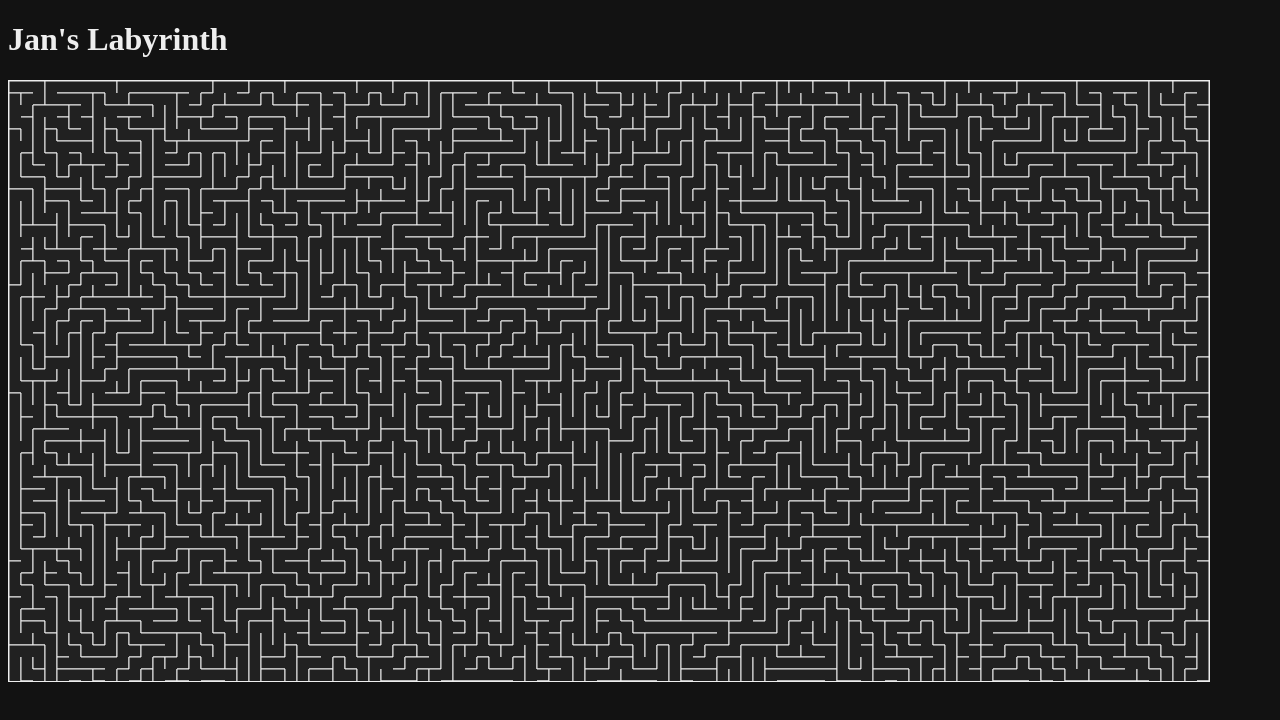
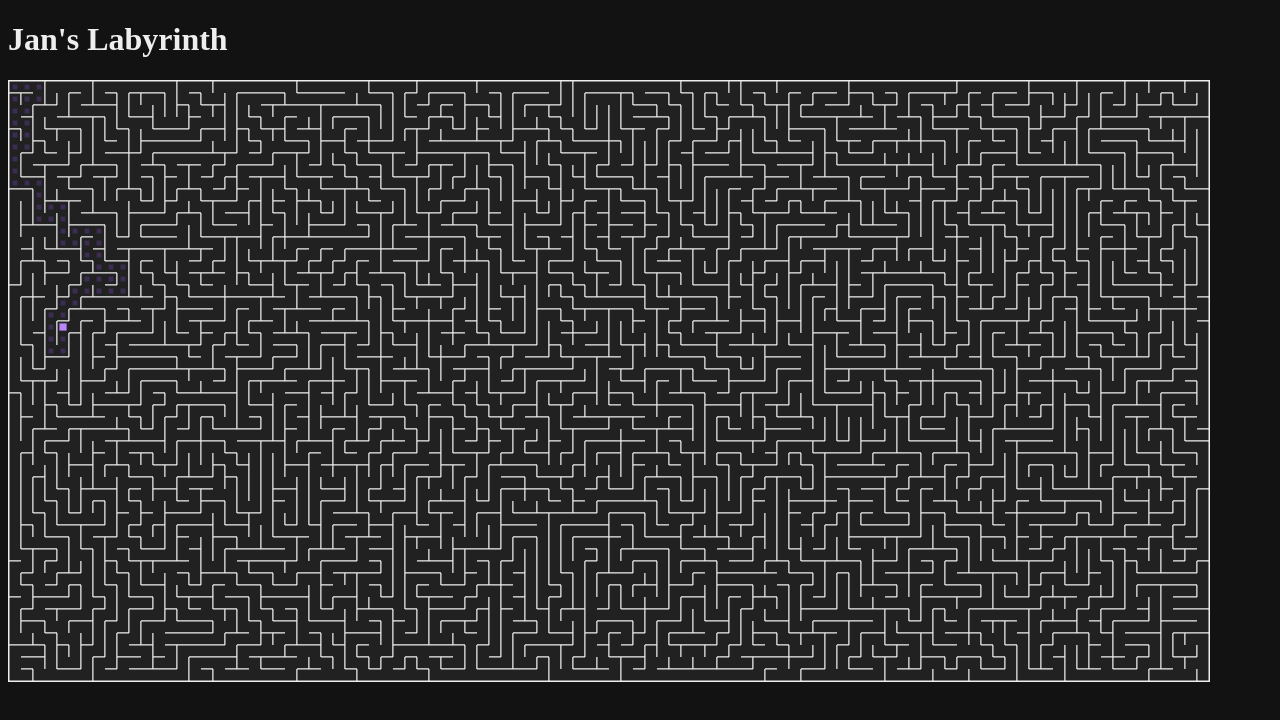
Before and after one commit to simoncragg/jans-labyrinth, a React (Create React App) app: page / in a window 1280 px wide. Shown: the top 720 px of the page. Built offline with nearby package versions, Linux system fonts and the light colour scheme; a web font is replaced by a local one.

Commit message:
feat: maze walker

```diff
--- a/src/App.tsx
+++ b/src/App.tsx
@@ -1,26 +1,43 @@
 import React, { useEffect, useRef } from "react";
 import { Maze } from "./Maze";
 import { MazeBuilder } from "./MazeBuilder";
+import { MazeWalker } from "./MazeWalker";
+import { Point } from "./Point";
 import { Size } from "./Size";
+import { ColorTheme as ColorTheme } from "./ColorTheme";
+
+const mazeSize: Size = new Size(100, 50);
+const canvasSize: Size = new Size(1200, 600);
+const exitPoint: Point = new Point(mazeSize.width - 1, mazeSize.height - 1);
 
 const App = () => {
 
-  const mazeSize: Size = new Size(100, 100);
-  const canvasSize: Size = new Size(1200, 600);
   const canvasRef = useRef<HTMLCanvasElement>(null);
   const mazeBuilderRef = useRef(new MazeBuilder());
   const mazeRef = useRef<Maze>(mazeBuilderRef.current.build(mazeSize));
+  const mazeWalkerRef = useRef<MazeWalker>(new MazeWalker(mazeRef.current, new Point(0, 0), exitPoint));
 
-  // const update = (ts: DOMHighResTimeStamp) => {};
+  const update = (ts: DOMHighResTimeStamp) => {
+  mazeWalkerRef.current.update(ts);
+
+  const canvas = canvasRef.current as HTMLCanvasElement;
+  if (!canvas) throw new Error("No canvas!");
+  const ctx = canvas.getContext("2d");
+  if (!ctx) throw new Error("No context!");
+  mazeRef.current.draw(ctx, canvasSize);
+  mazeWalkerRef.current.draw(ctx, canvasSize);
+  window.requestAnimationFrame(update);
+ };
 
   useEffect(() => {
       const canvas = canvasRef.current as HTMLCanvasElement;
       if (!canvas) throw new Error("No canvas!");
-      const context = canvas.getContext("2d");
-      if (!context) throw new Error("No context!");
-      context.strokeStyle = "#eeeeee";
-      mazeRef.current.draw(context, canvasSize);
-      //window.requestAnimationFrame(update);
+      const ctx = canvas.getContext("2d");
+      if (!ctx) throw new Error("No context!");
+      ctx.strokeStyle = ColorTheme.mazeWall;
+      mazeRef.current.draw(ctx, canvasSize);
+      window.requestAnimationFrame(update);
+      mazeWalkerRef.current.draw(ctx, canvasSize);
   });
 
   return (
--- a/src/Cell.ts
+++ b/src/Cell.ts
@@ -1,73 +1,75 @@
 import { Point } from "./Point";
-
-const north = 0;
-const east = 1;
-const south = 2;
-const west = 3;
+import { Direction } from "./Direction";
+import { ColorTheme } from "./ColorTheme";
 
 export class Cell {
-  x: number;
-  y: number;
-  visited: boolean;
+  position: Point;
+  lastVisited: number | false;
   walls: boolean[];
 
   constructor(x: number, y: number) {
-    this.x = x;
-    this.y = y;
-    this.visited = false;
+    this.position = new Point(x, y);
     this.walls = [true, true, true, true];
+    this.lastVisited = false;
   }
 
   removeWalls(neighbour: Cell) {
-    if (this.x === neighbour.x) {
-      if (this.y < neighbour.y) {
-        this.walls[south] = false;
-        neighbour.walls[north] = false;
+    const { x, y } = this.position;
+    if (x === neighbour.position.x) {
+      if (y < neighbour.position.y) {
+        this.walls[Direction.south] = false;
+        neighbour.walls[Direction.north] = false;
       } else {
-        this.walls[north] = false;
-        neighbour.walls[south] = false;
+        this.walls[Direction.north] = false;
+        neighbour.walls[Direction.south] = false;
       }
     } else {
-      if (this.x < neighbour.x) {
-        this.walls[east] = false;
-        neighbour.walls[west] = false;
+      if (x < neighbour.position.x) {
+        this.walls[Direction.east] = false;
+        neighbour.walls[Direction.west] = false;
       } else {
-        this.walls[west] = false;
-        neighbour.walls[east] = false;
+        this.walls[Direction.west] = false;
+        neighbour.walls[Direction.east] = false;
       }
     }
   }
 
   draw(ctx: CanvasRenderingContext2D, size: number) {
-    ctx.fillStyle = "#212121";
-    ctx.fillRect(this.x * size, this.y * size, size, size);
+    ctx.fillStyle = ColorTheme.mazeBackground;
+    const { x, y } = this.position;
 
-    if (this.walls[north]) {
-      const startPoint = new Point(this.x * size, this.y * size);
+    ctx.fillRect(x * size, y * size, size, size);
+
+    if (this.walls[Direction.north]) {
+      const startPoint = new Point(x * size, y * size);
       const endPoint = startPoint.add(size, 0);
       this.drawLine(ctx, startPoint, endPoint);
     }
 
-    if (this.walls[east]) {
-      const startPoint = new Point(this.x * size, this.y * size).add(size, 0);
+    if (this.walls[Direction.east]) {
+      const startPoint = new Point(x * size, y * size).add(size, 0);
       const endPoint = startPoint.add(0, size);
       this.drawLine(ctx, startPoint, endPoint);
     }
 
-    if (this.walls[south]) {
-      const startPoint = new Point(this.x * size, this.y * size).add(0, size);
+    if (this.walls[Direction.south]) {
+      const startPoint = new Point(x * size, y * size).add(0, size);
       const endPoint = startPoint.add(size, 0);
       this.drawLine(ctx, startPoint, endPoint);
     }
 
-    if (this.walls[west]) {
-      const startPoint = new Point(this.x * size, this.y * size);
+    if (this.walls[Direction.west]) {
+      const startPoint = new Point(x * size, y * size);
       const endPoint = startPoint.add(0, size);
       this.drawLine(ctx, startPoint, endPoint);
     }
   }
 
-  drawLine(ctx: CanvasRenderingContext2D, startPoint: Point, endPoint: Point) {
+  private drawLine(
+    ctx: CanvasRenderingContext2D,
+    startPoint: Point,
+    endPoint: Point
+  ) {
     ctx.beginPath();
     ctx.moveTo(startPoint.x, startPoint.y);
     ctx.lineTo(endPoint.x, endPoint.y);
--- /dev/null
+++ b/src/ColorTheme.ts
@@ -0,0 +1,17 @@
+export class ColorTheme {
+  static get mazeBackground(): string {
+    return "#212121";
+  }
+
+  static get mazeWall(): string {
+    return "#eeeeee";
+  }
+
+  static get walker(): string {
+    return "#BB86FC"; // "#03DAC5";
+  }
+
+  static get visitedMarker(): string {
+    return "#3d2d55";
+  }
+}
--- /dev/null
+++ b/src/Direction.ts
@@ -0,0 +1,6 @@
+export enum Direction {
+  north = 0,
+  east = 1,
+  south = 2,
+  west = 3,
+}
--- a/src/Maze.ts
+++ b/src/Maze.ts
@@ -2,8 +2,7 @@ import { Cell } from "./Cell";
 import { Size } from "./Size";
 
 export class Maze {
-  private size: Size;
-
+  size: Size;
   cells: Cell[] = [];
 
   constructor(size: Size) {
@@ -37,6 +36,6 @@ export class Maze {
   }
 
   resetVisits() {
-    this.cells.forEach((cell) => (cell.visited = false));
+    this.cells.forEach((cell) => (cell.lastVisited = false));
   }
 }
--- /dev/null
+++ b/src/MazeWalker.tsx
@@ -0,0 +1,130 @@
+import { Maze } from "./Maze";
+import { Point } from "./Point";
+import { Size } from "./Size";
+import { Cell } from "./Cell";
+import { Direction } from "./Direction";
+import { Rect } from "./Rect";
+import { ColorTheme } from "./ColorTheme";
+
+const timeStepIntervalMs = 500; //16.6666666667;
+
+export class MazeWalker {
+
+    maze: Maze;
+    current: Cell;
+    exit: Cell;
+    visitedStack: Cell[] = [];
+    delta = 0;
+    lastUpdateTimestamp: number | undefined;
+
+    constructor(maze: Maze, startPoint: Point, exitPoint: Point) {
+        this.maze = maze;
+        const current = maze.getCell(startPoint.x, startPoint.y);
+        const exit = maze.getCell(exitPoint.x, exitPoint.y);
+
+        if (current) this.current = current; else throw new Error("Invalid start position");
+        if (exit) this.exit = exit; else throw new Error("Invalid exit position");
+    }
+
+    update(ts: DOMHighResTimeStamp) {
+
+        if (!this.lastUpdateTimestamp) {
+            this.lastUpdateTimestamp = ts;
+        }
+
+        this.delta += ts - this.lastUpdateTimestamp;
+        if (this.delta < timeStepIntervalMs) {
+            return;
+        }
+
+        if (!this.current.position.equals(this.exit.position)) {
+            const next = this.getNextCell(this.current);
+            if (next) {
+                this.current.lastVisited = Date.now();
+                this.visitedStack.push(this.current);
+                this.current = next;
+            } else {
+                const current = this.visitedStack.pop();
+                if (current) {
+                    this.current = current;
+                } else {
+                    throw new Error("Hmm, what to do now?");
+                }
+            }
+        }
+
+        this.delta = 0;
+        this.lastUpdateTimestamp = ts;
+    }
+
+    draw(ctx: CanvasRenderingContext2D | null, canvasSize: Size) {
+        if (!ctx) throw new Error("Maze Walker has no context!");
+
+        ctx.fillStyle = ColorTheme.visitedMarker;
+        this.maze.cells
+            .filter(cell => cell.lastVisited ?? false)
+            .forEach(cell => {
+                const { x, y, width, height } = this.getDrawRect(cell, canvasSize, 0.4);
+                ctx.fillRect(x,  y, width, height)
+            });
+
+        const { x, y, width, height } = this.getDrawRect(this.current, canvasSize, 0.6);
+        ctx.fillStyle = ColorTheme.walker;
+        ctx.fillRect(x,  y, width, height)
+    }
+
+    private getDrawRect(cell: Cell, canvasSize: Size, scale: number): Rect {
+        const cellSize = Math.floor(canvasSize.width / this.maze.size.width);
+        const rectSize = new Size(cellSize, cellSize).multiply(scale, scale);
+        const x = (cell.position.x * cellSize) + (cellSize * ((1 - scale) / 2));
+        const y = (cell.position.y * cellSize) + (cellSize * ((1 - scale) / 2));
+        return new Rect(x, y, rectSize.width, rectSize.height);
+    }
+
+    private getNextCell(current: Cell): Cell {
+        const availableDirections = Array<number>();
+        for (let i = 0; i < current.walls.length; i++) {
+            if (!current.walls[i]) {
+                availableDirections.push(i);
+            }
+        }
+
+        const availableNeighbours = availableDirections.map(direction => this.getNeighbour(current, direction));
+        const unVisitedNeighbours = availableNeighbours.filter(neighbour => !neighbour?.lastVisited ?? false);
+
+        if (unVisitedNeighbours.length > 0) {
+            const randomIndex = Math.floor(Math.random() * unVisitedNeighbours.length);
+            const cell = unVisitedNeighbours[randomIndex];
+            if (!cell) throw new Error("Cell cannot be undefined here");
+            return cell;
+        }
+
+        const previouslyVisitedNeighbours = availableNeighbours
+            .filter(neighbour => neighbour?.lastVisited ?? false)
+            .sort((a, b) => (a?.lastVisited as number ?? 0) - (b?.lastVisited as number ?? 0));
+
+        const cell = previouslyVisitedNeighbours[0];
+        if (!cell) throw new Error("Cell cannot be undefined here");
+        return cell;
+    }
+
+    private getNeighbour(current: Cell, direction: Direction): Cell | undefined {
+        let point: Point | undefined;
+        console.log("current.position", current.position);
+        switch (direction) {
+            case 0: point = current.position.sub(0, 1); break;
+            case 1: point = current.position.add(1, 0); break;
+            case 2: point = current.position.add(0, 1); break;
+            case 3: point = current.position.sub(1, 0); break;
+            default: throw new Error(`Invalid direction ${direction}`);
+        }
+
+
+        console.log("direction", direction);
+        console.log("point", point);
+
+        return point
+            ? this.maze.getCell(point.x, point.y)
+            : undefined;
+    }
+}
--- a/src/Point.ts
+++ b/src/Point.ts
@@ -7,7 +7,15 @@ export class Point {
     this.y = y;
   }
 
+  equals(p: Point) {
+    return this.x === p.x && this.y === p.y;
+  }
+
   add(x: number, y: number): Point {
     return new Point(this.x + x, this.y + y);
   }
+
+  sub(x: number, y: number): Point {
+    return new Point(this.x - x, this.y - y);
+  }
 }
--- /dev/null
+++ b/src/Rect.ts
@@ -0,0 +1,13 @@
+export class Rect {
+  x: number;
+  y: number;
+  width: number;
+  height: number;
+
+  constructor(x: number, y: number, width: number, height: number) {
+    this.x = x;
+    this.y = y;
+    this.width = width;
+    this.height = height;
+  }
+}
--- a/src/Size.ts
+++ b/src/Size.ts
@@ -6,4 +6,12 @@ export class Size {
     this.width = width;
     this.height = height;
   }
+
+  sub(width: number, height: number): Size {
+    return new Size(this.width - width, this.height - height);
+  }
+
+  multiply(width: number, height: number): Size {
+    return new Size(this.width * width, this.height * height);
+  }
 }
--- a/tsconfig.json
+++ b/tsconfig.json
@@ -1,5 +1,6 @@
 {
   "compilerOptions": {
+    "target": "es5",
     "lib": ["dom", "dom.iterable", "esnext"],
     "allowJs": true,
     "allowSyntheticDefaultImports": true,
```
Also changed, not shown: src/MazeBuilder.ts (+7 -6 lines).
